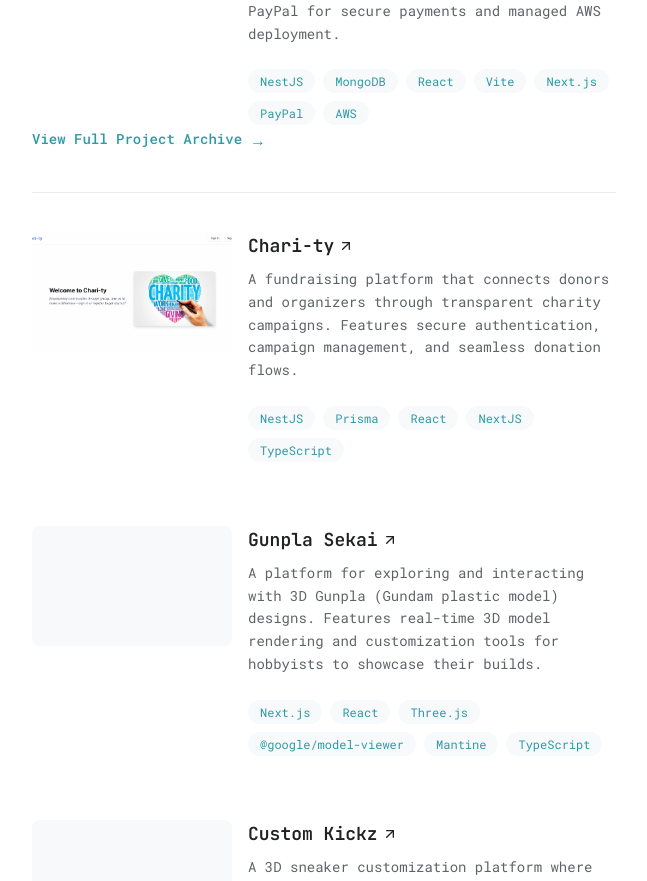
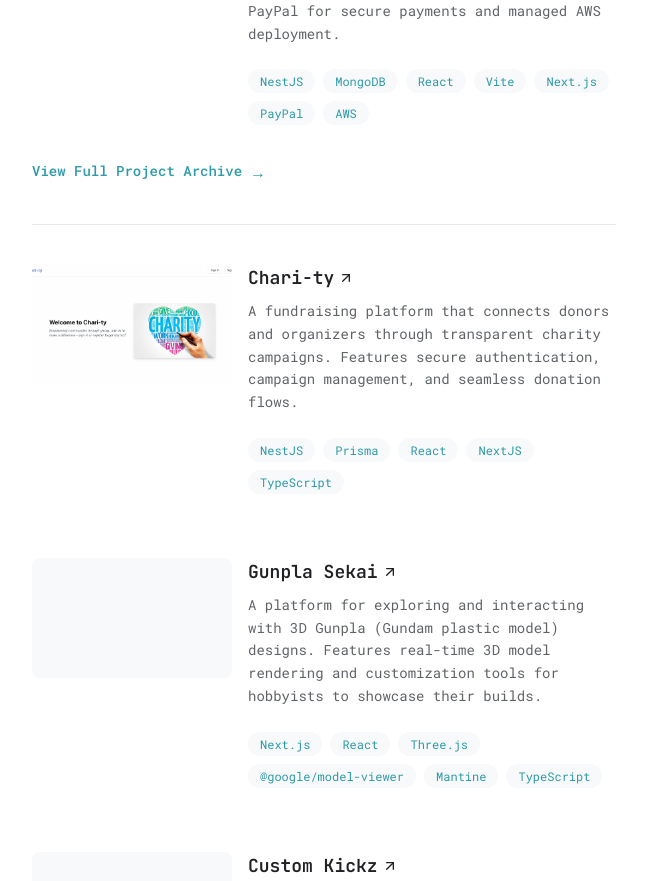
Before and after one commit to xeiaaa/portfolio, a Next.js app: page / in a window 1280 px wide. Shown: the part 3040-3921 px from the top of the page, without its empty margins (616-1263 px from the left). Built offline with nearby package versions, Linux system fonts and the light colour scheme.

Commit message:
margin fix

```diff
--- a/app/components/ProjectPreviews.tsx
+++ b/app/components/ProjectPreviews.tsx
@@ -91,7 +91,7 @@ const ProjectPreviews = () => {
       </div>
 
       {/* View Full Project Archive Button */}
-      <div className="">
+      <div className="mt-8">
         <Link
           href="/projects"
           className="inline-flex items-center gap-2 text-highlight hover:text-primary transition-all duration-300 ease-in-out group"
```
